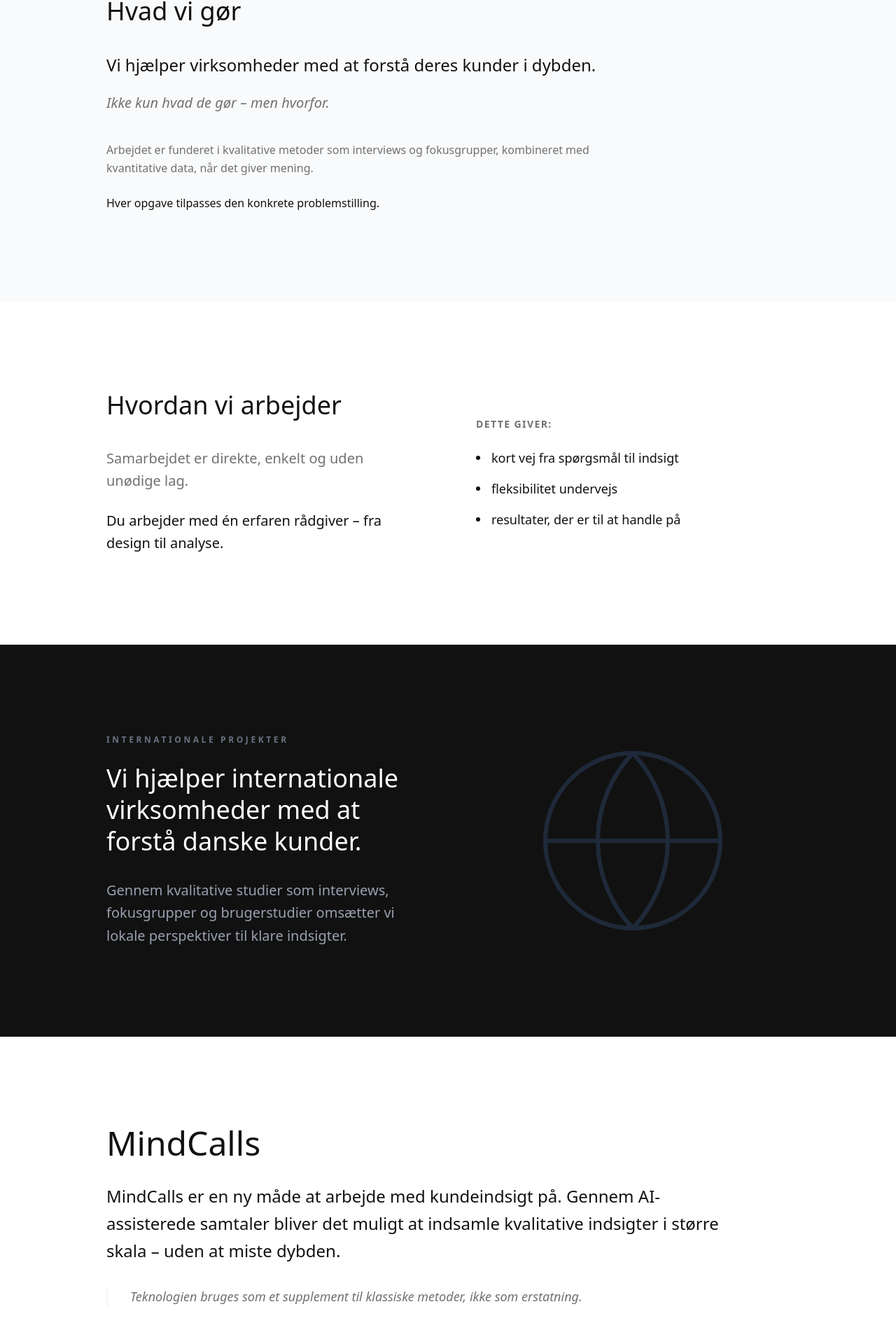
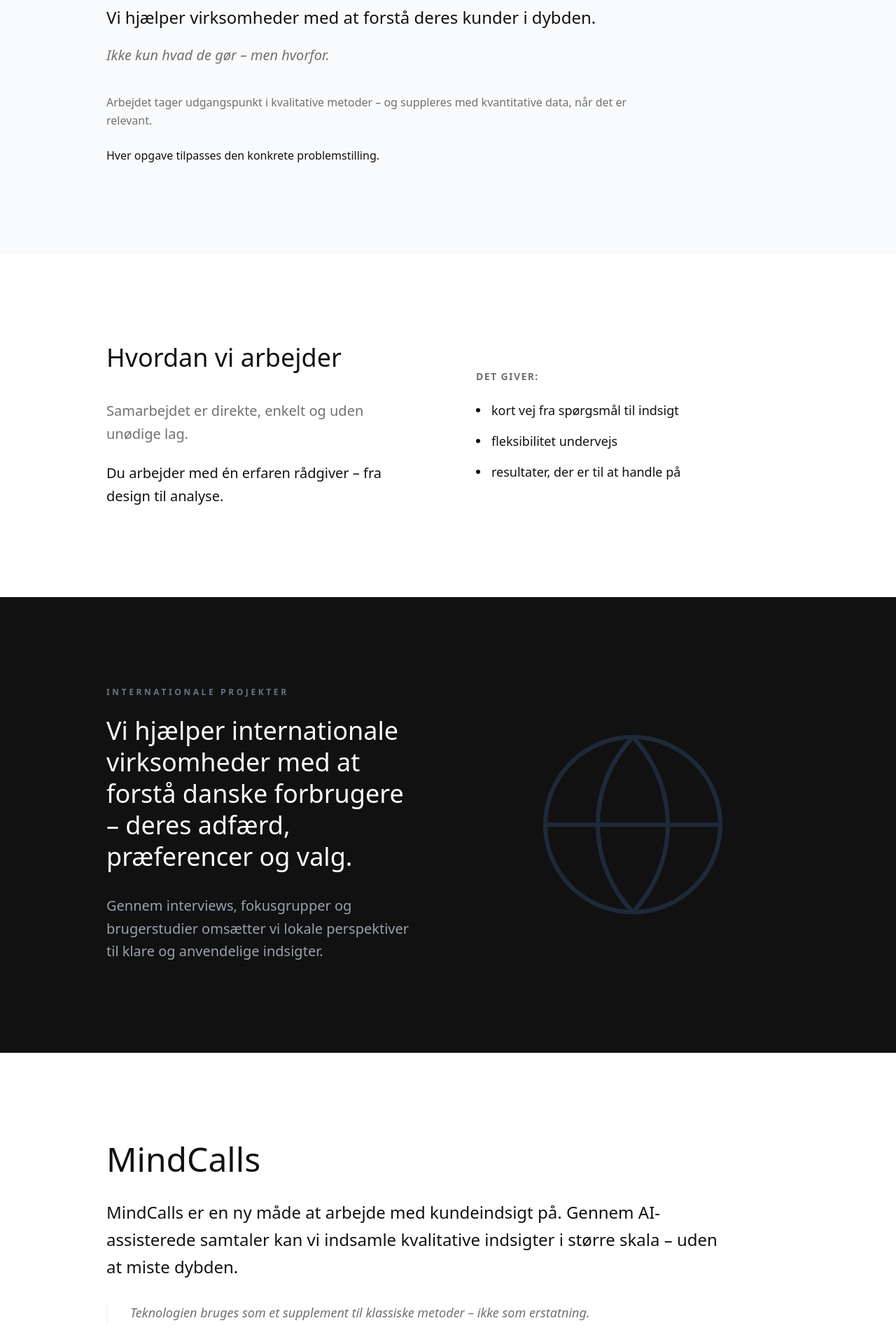
Before and after one commit to holskov-hue/mindthecustomer-website, a React (Vite) app: page / in a window 1280 px wide. Shown: the part 840-2760 px from the top of the page at 70% size. Built offline with nearby package versions, Linux system fonts and the light colour scheme.

Commit message:
Update App.tsx

```diff
--- a/src/App.tsx
+++ b/src/App.tsx
@@ -1,6 +1,6 @@
 import { useState } from "react";
 import { motion, AnimatePresence } from "motion/react";
-import { ArrowRight, Mail, Globe, BarChart3, Users, Zap, MessageSquare, Phone } from "lucide-react";
+import { ArrowRight, Mail, Globe, Phone } from "lucide-react";
 
 type Language = "da" | "en";
 
@@ -15,41 +15,50 @@
       contact: "Kontakt",
     },
     hero: {
-      title: "Forståelse af mennesker skaber bedre beslutninger",
-      subtitle: "Specialist i kvalitativ kundeindsigt og fleksible metoder, der skaber reel forståelse – og kan bruges i praksis.",
+      title: "Forstå dine kunder bedre",
+      subtitle:
+        "Specialist i kvalitativ kundeindsigt og mixed methods – med fokus på reel forståelse, der kan bruges i praksis.",
       cta: "Skal vi tage en snak?",
     },
     whatWeDo: {
       title: "Hvad vi gør",
       intro: "Vi hjælper virksomheder med at forstå deres kunder i dybden.",
       why: "Ikke kun hvad de gør – men hvorfor.",
-      methods: "Arbejdet er funderet i kvalitative metoder som interviews og fokusgrupper, kombineret med kvantitative data, når det giver mening.",
+      methods:
+        "Arbejdet tager udgangspunkt i kvalitative metoder – og suppleres med kvantitative data, når det er relevant.",
       custom: "Hver opgave tilpasses den konkrete problemstilling.",
     },
     howWeWork: {
       title: "Hvordan vi arbejder",
       intro: "Samarbejdet er direkte, enkelt og uden unødige lag.",
       direct: "Du arbejder med én erfaren rådgiver – fra design til analyse.",
+      label: "Det giver:",
       benefits: [
         "kort vej fra spørgsmål til indsigt",
         "fleksibilitet undervejs",
-        "resultater, der er til at handle på"
+        "resultater, der er til at handle på",
       ],
     },
     international: {
       tag: "Internationale projekter",
-      title: "Vi hjælper internationale virksomheder med at forstå danske kunder.",
-      desc: "Gennem kvalitative studier som interviews, fokusgrupper og brugerstudier omsætter vi lokale perspektiver til klare indsigter.",
+      title:
+        "Vi hjælper internationale virksomheder med at forstå danske forbrugere – deres adfærd, præferencer og valg.",
+      desc:
+        "Gennem interviews, fokusgrupper og brugerstudier omsætter vi lokale perspektiver til klare og anvendelige indsigter.",
     },
     mindcalls: {
       title: "MindCalls",
-      desc: "MindCalls er en ny måde at arbejde med kundeindsigt på. Gennem AI-assisterede samtaler bliver det muligt at indsamle kvalitative indsigter i større skala – uden at miste dybden.",
-      note: "Teknologien bruges som et supplement til klassiske metoder, ikke som erstatning.",
+      desc:
+        "MindCalls er en ny måde at arbejde med kundeindsigt på. Gennem AI-assisterede samtaler kan vi indsamle kvalitative indsigter i større skala – uden at miste dybden.",
+      note:
+        "Teknologien bruges som et supplement til klassiske metoder – ikke som erstatning.",
     },
     about: {
       title: "Om Mind the Customer",
-      p1: "Siden 2013 har Mind the Customer hjulpet virksomheder med at forstå deres kunder – og omsætte indsigt til handling.",
-      p2: "Arbejdet bygger på en enkel tilgang: Indsigt skal være relevant, forståelig og anvendelig.",
+      p1:
+        "Siden 2013 har Mind the Customer hjulpet virksomheder med at forstå deres kunder – og omsætte indsigt til handling.",
+      p2:
+        "Arbejdet bygger på en enkel tilgang: Indsigt skal være relevant, forståelig og anvendelig.",
       mind: {
         word: "Mind [maind]",
         lines: [
@@ -57,9 +66,9 @@
           "tage hensyn til",
           "passe på",
           "observere",
-          "forstå"
-        ]
-      }
+          "forstå",
+        ],
+      },
     },
     contact: {
       title: "Kontakt",
@@ -68,7 +77,20 @@
     },
     clients: {
       title: "Udvalgte kunder",
-      list: ["Forsvaret", "Scandlines", "Domino's", "Coop", "Team Danmark", "Better Being", "Scandinavian Tobacco Group", "Chr. Hansen", "Haveselskabet", "Idrættens Analyseinstitut", "Audio Nova", "Seas NVE"],
+      list: [
+        "Forsvaret",
+        "Scandlines",
+        "Domino's",
+        "Coop",
+        "Team Danmark",
+        "Better Being",
+        "Scandinavian Tobacco Group",
+        "Chr. Hansen",
+        "Haveselskabet",
+        "Idrættens Analyseinstitut",
+        "Audio Nova",
+        "Seas NVE",
+      ],
     },
   },
   en: {
@@ -81,81 +103,137 @@
       contact: "Contact",
     },
     hero: {
-      title: "Understanding people creates better decisions",
-      subtitle: "Specialist in qualitative customer insights and flexible methods that create real understanding – and can be used in practice.",
+      title: "Understand your customers better",
+      subtitle:
+        "Specialist in qualitative customer insight and mixed methods – creating real understanding that can be used in practice.",
       cta: "Let's talk",
     },
     whatWeDo: {
       title: "What we do",
       intro: "We help companies understand their customers in depth.",
       why: "Not just what they do – but why.",
-      methods: "Our work is grounded in qualitative methods like interviews and focus groups, combined with quantitative data when it makes sense.",
-      custom: "Every task is tailored to the specific business challenge.",
+      methods:
+        "Our work is grounded in qualitative methods – supported by quantitative data when relevant.",
+      custom: "Every project is tailored to the specific challenge.",
     },
     howWeWork: {
       title: "How we work",
       intro: "Collaboration is direct, simple, and without unnecessary layers.",
       direct: "You work with one experienced advisor – from design to analysis.",
+      label: "This gives you:",
       benefits: [
-        "short path from question to insight",
-        "flexibility along the way",
-        "actionable results"
+        "a short path from question to insight",
+        "flexibility throughout the process",
+        "results that can be acted on",
       ],
     },
     international: {
       tag: "International projects",
-      title: "We help international companies understand Danish customers.",
-      desc: "Through qualitative studies like interviews, focus groups, and user studies, we translate local perspectives into clear insights.",
+      title:
+        "We help international companies understand Danish consumers – their behaviour, preferences and choices.",
+      desc:
+        "Through interviews, focus groups and user studies, we translate local perspectives into clear and useful insights.",
     },
     mindcalls: {
       title: "MindCalls",
-      desc: "MindCalls is a new way to work with customer insights. Through AI-assisted conversations, it becomes possible to collect qualitative insights at scale – without losing depth.",
-      note: "The technology is used as a supplement to classic methods, not as a replacement.",
+      desc:
+        "MindCalls is a new way to work with customer insight. Through AI-assisted conversations, we can collect qualitative insight at scale – without losing depth.",
+      note:
+        "The technology is used as a supplement to classic methods – not as a replacement.",
     },
     about: {
       title: "About Mind the Customer",
-      p1: "Since 2013, Mind the Customer has helped companies understand their customers – and translate insight into action.",
-      p2: "The work is built on a simple approach: Insight must be relevant, understandable, and actionable.",
+      p1:
+        "Since 2013, Mind the Customer has helped companies understand their customers – and turn insight into action.",
+      p2:
+        "The work is built on a simple approach: insight must be relevant, understandable and useful.",
       mind: {
-        word: "Mind [maind]",
+        word: "Mind [maɪnd]",
         lines: [
           "To pay attention to",
           "to take into account",
           "to care for",
           "to observe",
-          "to understand"
-        ]
-      }
+          "to understand",
+        ],
+      },
     },
     contact: {
       title: "Contact",
-      desc: "Ready to discuss your business challenge?",
+      desc: "Ready to discuss your challenge?",
       cta: "Get in touch",
     },
     clients: {
       title: "Selected clients",
-      list: ["Forsvaret", "Scandlines", "Domino's", "Coop", "Team Danmark", "Better Being", "Scandinavian Tobacco Group", "Chr. Hansen", "Haveselskabet", "Idrættens Analyseinstitut", "Audio Nova", "Seas NVE"],
+      list: [
+        "Forsvaret",
+        "Scandlines",
+        "Domino's",
+        "Coop",
+        "Team Danmark",
+        "Better Being",
+        "Scandinavian Tobacco Group",
+        "Chr. Hansen",
+        "Haveselskabet",
+        "Idrættens Analyseinstitut",
+        "Audio Nova",
+        "Seas NVE",
+      ],
     },
   },
 };
 
-const Navbar = ({ lang, setLang, content }: { lang: Language, setLang: (l: Language) => void, content: any }) => (
+const Navbar = ({
+  lang,
+  setLang,
+  content,
+}: {
+  lang: Language;
+  setLang: (l: Language) => void;
+  content: any;
+}) => (
   <nav className="fixed top-0 left-0 right-0 z-50 bg-white/80 backdrop-blur-md border-b border-gray-50 py-6">
     <div className="max-w-5xl mx-auto px-6 flex items-center justify-between">
       <div className="flex items-center gap-3">
-        <div className="w-8 h-8 bg-brand-black flex items-center justify-center text-white font-bold rounded">M</div>
+        <div className="w-8 h-8 bg-brand-black flex items-center justify-center text-white font-bold rounded">
+          M
+        </div>
         <div className="font-semibold text-lg tracking-tight">Mind the Customer</div>
       </div>
+
       <div className="flex items-center gap-8">
         <div className="hidden md:flex items-center gap-8 text-sm font-medium text-brand-gray">
-          <a href="#services" className="hover:text-brand-black transition-colors">{content.nav.services}</a>
-          <a href="#how" className="hover:text-brand-black transition-colors">{content.nav.howWeWork}</a>
-          <a href="#mindcalls" className="hover:text-brand-black transition-colors">{content.nav.mindcalls}</a>
-          <a href="#about" className="hover:text-brand-black transition-colors">{content.nav.about}</a>
+          <a href="#services" className="hover:text-brand-black transition-colors">
+            {content.nav.services}
+          </a>
+          <a href="#how" className="hover:text-brand-black transition-colors">
+            {content.nav.howWeWork}
+          </a>
+          <a href="#mindcalls" className="hover:text-brand-black transition-colors">
+            {content.nav.mindcalls}
+          </a>
+          <a href="#about" className="hover:text-brand-black transition-colors">
+            {content.nav.about}
+          </a>
         </div>
+
         <div className="flex items-center gap-4 text-xs font-bold text-brand-gray border-l border-gray-100 pl-8">
-          <button onClick={() => setLang("da")} className={`hover:text-brand-black transition-colors ${lang === "da" ? "text-brand-black underline underline-offset-4" : ""}`}>DA</button>
-          <button onClick={() => setLang("en")} className={`hover:text-brand-black transition-colors ${lang === "en" ? "text-brand-black underline underline-offset-4" : ""}`}>EN</button>
+          <button
+            onClick={() => setLang("da")}
+            className={`hover:text-brand-black transition-colors ${
+              lang === "da" ? "text-brand-black underline underline-offset-4" : ""
+            }`}
+          >
+            DA
+          </button>
+          <button
+            onClick={() => setLang("en")}
+            className={`hover:text-brand-black transition-colors ${
+              lang === "en" ? "text-brand-black underline underline-offset-4" : ""
+            }`}
+          >
+            EN
+          </button>
         </div>
       </div>
     </div>
@@ -173,9 +251,11 @@
       <h1 className="text-5xl md:text-7xl font-medium tracking-tight mb-8 leading-[1.1]">
         {content.hero.title}
       </h1>
+
       <p className="text-xl md:text-2xl text-brand-gray font-light leading-relaxed mb-12">
         {content.hero.subtitle}
       </p>
+
       <a
         href="#contact"
         className="inline-flex items-center gap-3 bg-brand-black text-white px-8 py-4 rounded-full font-medium hover:scale-105 transition-transform"
@@ -192,12 +272,15 @@
     <div className="section-container">
       <div className="max-w-3xl">
         <h2 className="text-4xl font-medium mb-10">{content.whatWeDo.title}</h2>
+
         <p className="text-2xl font-medium text-brand-black mb-6 leading-snug">
           {content.whatWeDo.intro}
         </p>
+
         <p className="text-xl text-brand-gray font-light mb-10 italic">
           {content.whatWeDo.why}
         </p>
+
         <div className="space-y-6 text-brand-gray font-light leading-relaxed">
           <p>{content.whatWeDo.methods}</p>
           <p className="font-medium text-brand-black">{content.whatWeDo.custom}</p>
@@ -212,21 +295,28 @@
     <div className="grid md:grid-cols-2 gap-20">
       <div>
         <h2 className="text-4xl font-medium mb-10">{content.howWeWork.title}</h2>
+
         <p className="text-xl text-brand-gray font-light leading-relaxed mb-6">
           {content.howWeWork.intro}
         </p>
+
         <p className="text-xl font-medium text-brand-black leading-relaxed">
           {content.howWeWork.direct}
         </p>
       </div>
+
       <div className="flex flex-col justify-center">
         <div className="space-y-4">
-          <p className="text-sm font-bold uppercase tracking-widest text-brand-gray mb-6">Dette giver:</p>
+          <p className="text-sm font-bold uppercase tracking-widest text-brand-gray mb-6">
+            {content.howWeWork.label}
+          </p>
+
           {content.howWeWork.benefits.map((benefit: string, i: number) => (
             <motion.div
               key={i}
               initial={{ opacity: 0, x: 10 }}
               whileInView={{ opacity: 1, x: 0 }}
+              viewport={{ once: true }}
               className="flex items-center gap-4 text-lg font-light text-brand-black"
             >
               <div className="w-1.5 h-1.5 bg-brand-black rounded-full" />
@@ -244,14 +334,21 @@
     <div className="section-container">
       <div className="grid md:grid-cols-2 gap-20 items-center">
         <div>
-          <span className="text-xs font-bold uppercase tracking-[0.3em] text-gray-500 mb-6 block">{content.international.tag}</span>
-          <h2 className="text-4xl font-medium mb-8 leading-tight">{content.international.title}</h2>
+          <span className="text-xs font-bold uppercase tracking-[0.3em] text-gray-500 mb-6 block">
+            {content.international.tag}
+          </span>
+
+          <h2 className="text-4xl font-medium mb-8 leading-tight">
+            {content.international.title}
+          </h2>
+
           <p className="text-xl text-gray-400 font-light leading-relaxed">
             {content.international.desc}
           </p>
         </div>
+
         <div className="hidden md:flex justify-center">
-           <Globe size={300} strokeWidth={0.5} className="text-gray-800" />
+          <Globe size={300} strokeWidth={0.5} className="text-gray-800" />
         </div>
       </div>
     </div>
@@ -261,10 +358,12 @@
 const MindCalls = ({ content }: { content: any }) => (
   <section id="mindcalls" className="section-container">
     <div className="max-w-4xl">
-      <h2 className="text-5xl font-medium mb-8">MindCalls</h2>
+      <h2 className="text-5xl font-medium mb-8">{content.mindcalls.title}</h2>
+
       <p className="text-2xl text-brand-black font-light leading-relaxed mb-8">
         {content.mindcalls.desc}
       </p>
+
       <p className="text-lg text-brand-gray font-light leading-relaxed italic border-l-2 border-gray-100 pl-8">
         {content.mindcalls.note}
       </p>
@@ -277,20 +376,30 @@
     <div className="section-container">
       <div className="flex flex-col md:flex-row gap-20">
         <div className="md:w-1/2">
-          <h2 className="text-4xl font-medium mb-10 leading-tight">{content.about.title}</h2>
+          <h2 className="text-4xl font-medium mb-10 leading-tight">
+            {content.about.title}
+          </h2>
+
           <p className="text-xl text-brand-gray font-light leading-relaxed mb-8">
             {content.about.p1}
           </p>
         </div>
+
         <div className="md:w-1/2 flex flex-col justify-end">
           <p className="text-xl font-medium text-brand-black leading-relaxed mb-12">
             {content.about.p2}
           </p>
+
           <div className="border-t border-gray-200 pt-8">
-            <span className="text-xs font-bold block mb-4 uppercase tracking-widest">{content.about.mind.word}</span>
+            <span className="text-xs font-bold block mb-4 uppercase tracking-widest">
+              {content.about.mind.word}
+            </span>
+
             <div className="space-y-1">
               {content.about.mind.lines.map((line: string, i: number) => (
-                <p key={i} className="text-base text-brand-gray italic font-light">{line}</p>
+                <p key={i} className="text-base text-brand-gray italic font-light">
+                  {line}
+                </p>
               ))}
             </div>
           </div>
@@ -303,10 +412,15 @@
 const Clients = ({ content }: { content: any }) => (
   <section id="clients" className="section-container pt-0 pb-32">
     <div className="border-t border-gray-100 pt-16">
-      <p className="text-[10px] uppercase tracking-[0.3em] text-brand-gray mb-12 text-center">{content.clients.title}</p>
+      <p className="text-[10px] uppercase tracking-[0.3em] text-brand-gray mb-12 text-center">
+        {content.clients.title}
+      </p>
+
       <div className="flex flex-wrap justify-center items-center gap-x-12 gap-y-8 opacity-40 grayscale hover:grayscale-0 hover:opacity-100 transition-all duration-700">
         {content.clients.list.map((client: string, i: number) => (
-          <span key={i} className="text-lg font-medium tracking-tight text-brand-black">{client}</span>
+          <span key={i} className="text-lg font-medium tracking-tight text-brand-black">
+            {client}
+          </span>
         ))}
       </div>
     </div>
@@ -316,16 +430,27 @@
 const Contact = ({ content }: { content: any }) => (
   <section id="contact" className="section-container">
     <div className="max-w-4xl py-20">
-      <h2 className="text-6xl font-medium mb-12 tracking-tight">{content.contact.title}</h2>
+      <h2 className="text-6xl font-medium mb-12 tracking-tight">
+        {content.contact.title}
+      </h2>
+
       <p className="text-3xl text-brand-gray font-light leading-relaxed mb-16">
         {content.contact.desc}
       </p>
+
       <div className="flex flex-col md:flex-row gap-12">
-        <a href="mailto:ulrik@mindthecustomer.dk" className="flex items-center gap-4 text-2xl font-medium text-brand-black hover:underline underline-offset-8">
+        <a
+          href="mailto:ulrik@mindthecustomer.dk"
+          className="flex items-center gap-4 text-2xl font-medium text-brand-black hover:underline underline-offset-8"
+        >
           <Mail size={28} />
           ulrik@mindthecustomer.dk
         </a>
-        <a href="tel:+4542310101" className="flex items-center gap-4 text-2xl font-medium text-brand-black hover:underline underline-offset-8">
+
+        <a
+          href="tel:+4542310101"
+          className="flex items-center gap-4 text-2xl font-medium text-brand-black hover:underline underline-offset-8"
+        >
           <Phone size={28} />
           +45 42 31 01 01
         </a>
@@ -337,10 +462,17 @@
 const Footer = () => (
   <footer className="py-12 bg-white">
     <div className="max-w-5xl mx-auto px-6 flex flex-col md:flex-row justify-between items-center gap-8">
-      <div className="text-brand-gray text-sm font-medium">© 2024 Mind the Customer</div>
+      <div className="text-brand-gray text-sm font-medium">
+        © 2024 Mind the Customer
+      </div>
+
       <div className="flex gap-8 text-sm font-medium text-brand-gray">
-        <a href="#" className="hover:text-brand-black transition-colors">LinkedIn</a>
-        <a href="#" className="hover:text-brand-black transition-colors">Cookies</a>
+        <a href="#" className="hover:text-brand-black transition-colors">
+          LinkedIn
+        </a>
+        <a href="#" className="hover:text-brand-black transition-colors">
+          Cookies
+        </a>
       </div>
     </div>
   </footer>
@@ -353,6 +485,7 @@
   return (
     <div className="min-h-screen">
       <Navbar lang={lang} setLang={setLang} content={content} />
+
       <AnimatePresence mode="wait">
         <motion.main
           key={lang}
@@ -371,6 +504,7 @@
           <Contact content={content} />
         </motion.main>
       </AnimatePresence>
+
       <Footer />
     </div>
   );
```
